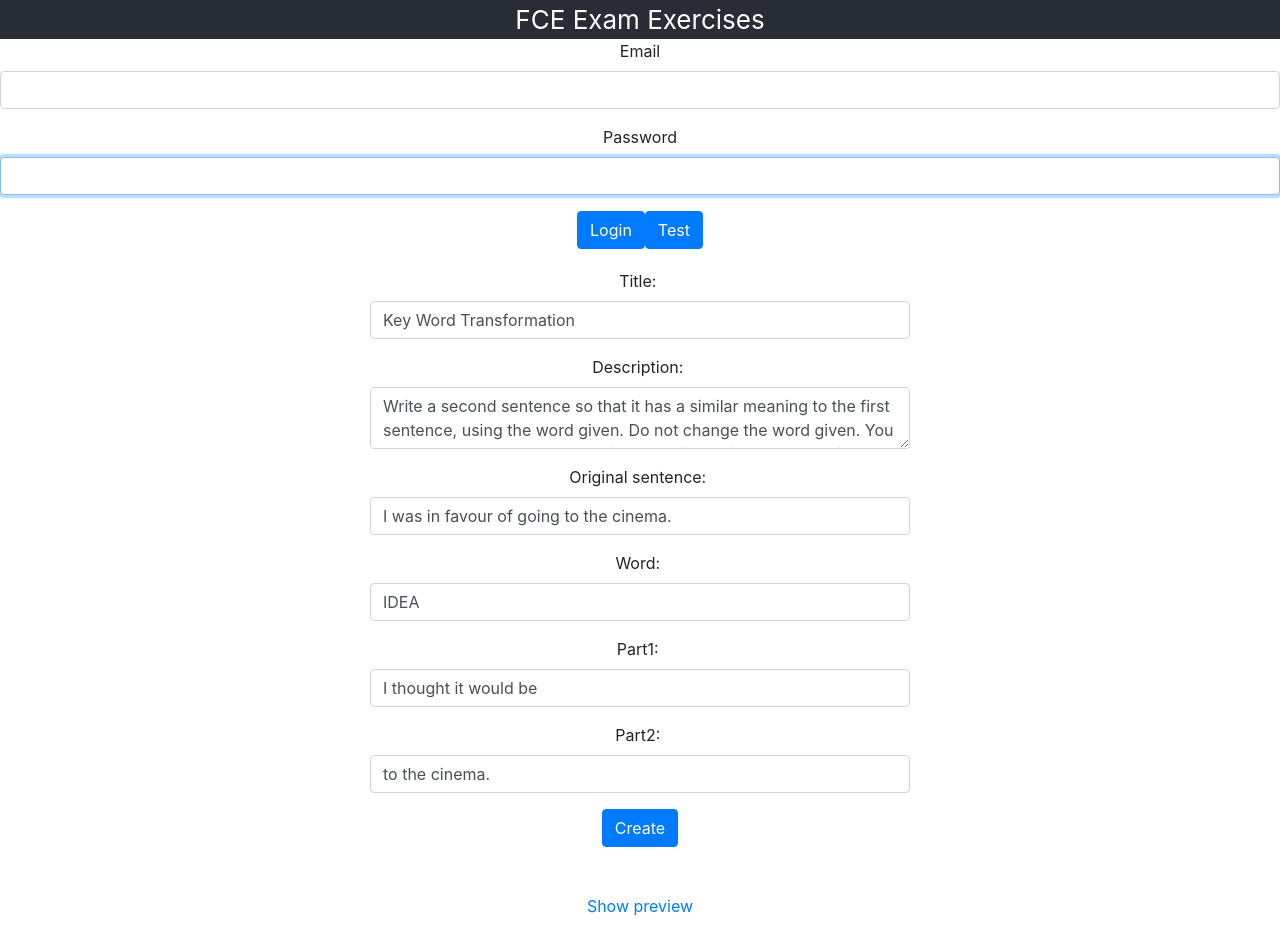
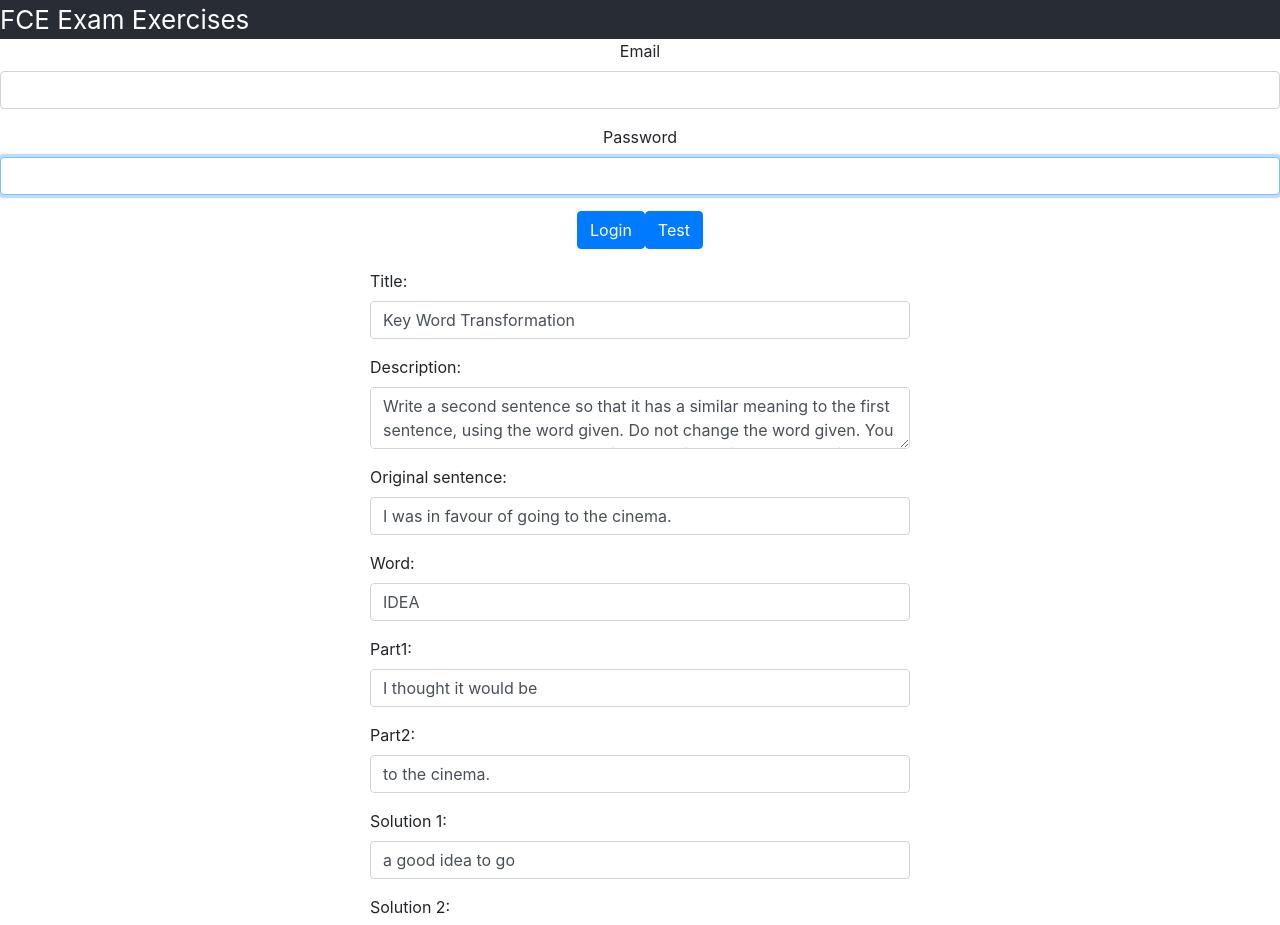
Before and after one commit to mekarpeles/notesclub, a React (Create React App) app in the folder front/: page / in a window 1280 px wide. Shown: the top 925 px of the page. Built offline with nearby package versions, Linux system fonts and the light colour scheme.

Commit message:
render solutions

```diff
--- a/front/src/App.css
+++ b/front/src/App.css
@@ -1,5 +1,9 @@
+.center {
+  text-align: center;
+}
+
 .App {
-  text-align: center;
+  text-align: left;
 }
 
 .App-header {
--- a/front/src/App.tsx
+++ b/front/src/App.tsx
@@ -131,9 +131,11 @@ class App extends React.Component<AppProps, AppState> {
         <header className="App-header">
           <Header />
         </header>
-        {alert ? <Alert variant={alert["variant"]}>{alert["message"]}</Alert> : <></>}
-        {user ? "Hi" : <Login setCurrentUser={this.setCurrentUser} />}
-        <Button onClick={this.test}>Test</Button>
+        <div className="text-center">
+          {alert ? <Alert variant={alert["variant"]}>{alert["message"]}</Alert> : <></>}
+          {user ? "Hi" : <Login setCurrentUser={this.setCurrentUser} />}
+          <Button onClick={this.test}>Test</Button>
+        </div>
         {/* <OpenCloze text={text4} solutions={solutions4} title={title4} description={description4} /> */}
         {/* <OpenCloze text={text3} solutions={solutions3} title={title3} description={description3} /> */}
         {/* <KeyWordTransformationExercise title={data1b["title"]} description={data1b["description"]} word={data1b["word"]} part1={data1b["part1"]} part2={data1b["part2"]} solutions={data1b["solutions"]} originalSentence = {data1b["originalSentence"]}/> */}
--- a/front/src/KeyWordTransformationCreator.tsx
+++ b/front/src/KeyWordTransformationCreator.tsx
@@ -48,10 +48,10 @@ class KeyWordTransformationCreator extends React.Component<IProps, IState> {
   }
 
   renderInput = (fieldName: string) => {
-    const value = eval("this.state." + fieldName)
+    const value = eval("this.state." + fieldName) // Is there sth like "send" from ruby so we don't need to use eval?
     return (
-      <Form.Group className="">
-        <Form.Label>{humanize(fieldName)}:&nbsp;</Form.Label>
+      <Form.Group>
+        <Form.Label className="label-creator">{humanize(fieldName)}:</Form.Label>
         <Form.Control
           type="text"
           value={value}
@@ -63,14 +63,42 @@ class KeyWordTransformationCreator extends React.Component<IProps, IState> {
 
 
   renderTextArea = (fieldName: string) => {
-    const value = eval("this.state." + fieldName)
+    const value = eval("this.state." + fieldName) // Is there sth like "send" from ruby so we don't need to use eval?
     return (
-      <Form.Group className="">
-        <Form.Label>{humanize(fieldName)}:&nbsp;</Form.Label>
+      <Form.Group>
+        <Form.Label>{humanize(fieldName)}:</Form.Label>
         <Form.Control
           as="textarea"
           value={value}
           name={fieldName}
+          onChange={this.handleChange as any} />
+      </Form.Group>
+    )
+  }
+
+  addSolution = () => {
+    this.setState({ solutions: this.state.solutions.concat([""]) })
+  }
+
+  renderSolutions = () => {
+    const { solutions } = this.state
+    const renderedSolutions = solutions.map((solution, index) => this.renderSolution(solution, index))
+    return (
+      <>
+        { renderedSolutions }
+        <Button onClick={this.addSolution} variant="link">Add solution</Button>
+      </>
+    )
+  }
+
+  renderSolution = (solution: string, index: number) => {
+    return (
+      <Form.Group>
+        <Form.Label>{"Solution " + String(index + 1) + ":"}</Form.Label>
+        <Form.Control
+          type="text"
+          value={solution}
+          name={"solution_" + String(index)}
           onChange={this.handleChange as any} />
       </Form.Group>
     )
@@ -111,12 +139,13 @@ class KeyWordTransformationCreator extends React.Component<IProps, IState> {
               {this.renderInput("word")}
               {this.renderInput("part1")}
               {this.renderInput("part2")}
+              {this.renderSolutions()}
               <Button onClick={this.create}>Create</Button>
             </div>
             <div className="col-lg-3"></div>
           </div>
         </div>
-        <div className="preview">
+        <div className="preview text-center">
           <Button onClick={this.togglePreview} variant="link">{showPreview ? "Hide" : "Show"} preview</Button>
           {showPreview ? <KeyWordTransformationExercise title={title} description={description} word={word} part1={part1} part2={part2} solutions={solutions} originalSentence = {originalSentence}/> : <></>}
         </div>
```
